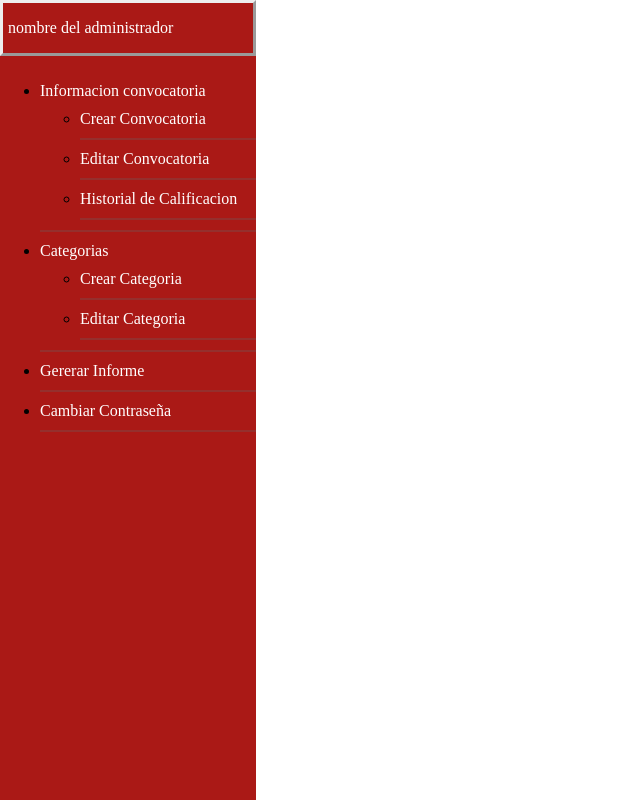
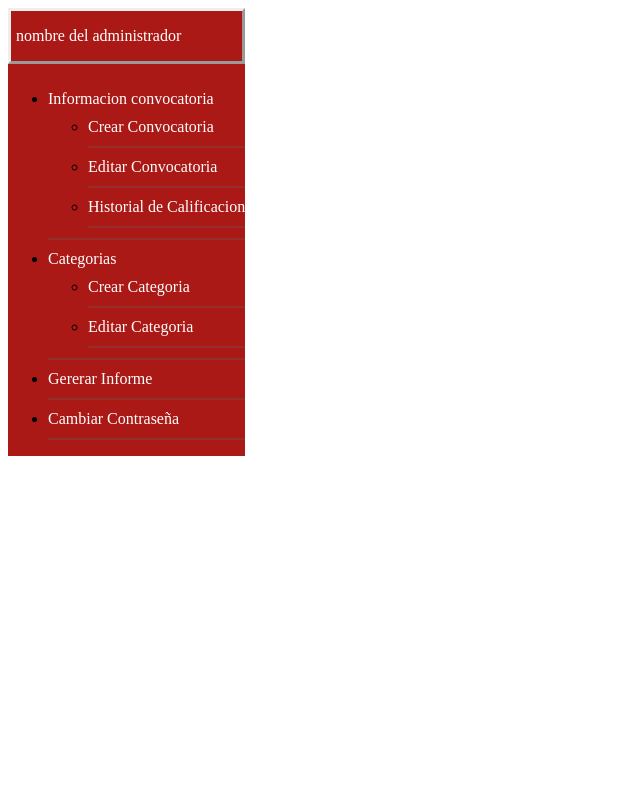
Before and after one commit to dannadeily/web-grupo8, a PHP site: page /vistas/modulo/BarraLateralAdministrador.php in a window 1280 px wide. Shown: the whole page, without its empty margins (0-640 px from the left). Run offline with PHP 8.4, Linux system fonts and the light colour scheme.

Commit message:
datos personales correccion

```diff
--- a/vistas/css/BarraLateralAdministrador.css
+++ b/vistas/css/BarraLateralAdministrador.css
@@ -2,15 +2,14 @@ body{
 
 }
 .sidebar{
-  position: fixed;
-   top: 0%;
-   left: 0;
-   width: 20%;
-   height: 100%;
+   width: auto;
+   height: auto;
    background: #aa1916;
+  float: left;
 
 }
 .sidebar ul li {
+
 
   padding: 10px 0px;
   border-bottom: 2px solid rgba(100, 100, 100, .3);
--- a/vistas/css/datosPersonales.css
+++ b/vistas/css/datosPersonales.css
@@ -19,9 +19,10 @@ tr{
   margin-left: 10px;
 }
 
-p{
+.datos{
   margin-bottom: 10px;
   margin-top: 10px;
+  color: black;
 }
 
 .caja{
```
Also changed, not shown: controladores/UsuarioControlador.php (+5 -5 lines), vistas/modulo/datosPersonales.php (+9 -6 lines).
